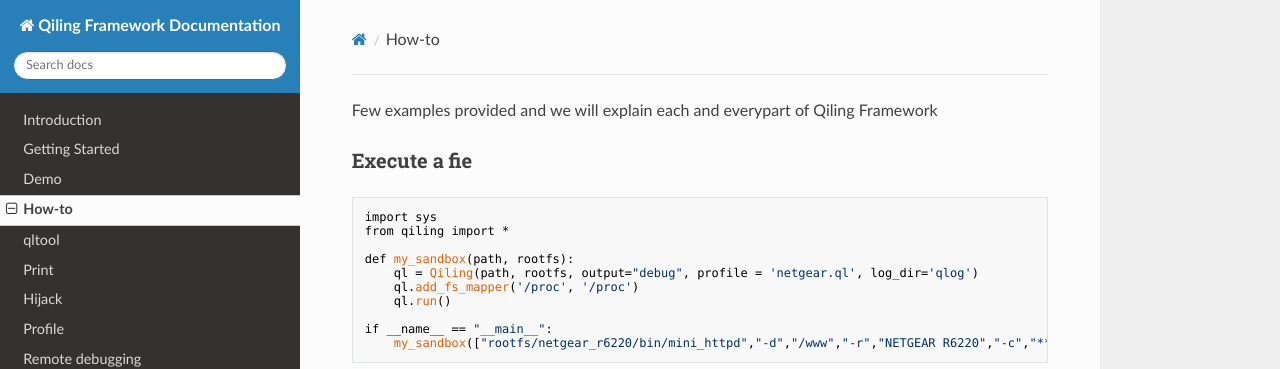
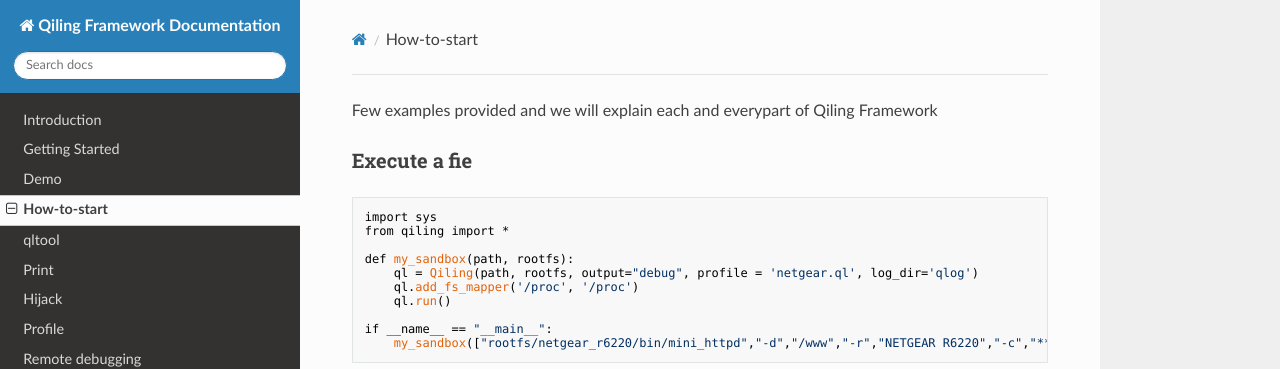
Before and after one commit to qilingframework/rtfd.io, an MkDocs documentation site: the page built from docs/usage.md, in a window 1280 px wide and 900 px high. Shown: the top 369 px of the window. Built offline with MkDocs 1.6.1, drawn with Linux system fonts in a browser that asks for light colours; nearby versions of some CDN libraries.

Commit message:
update usage

```diff
--- a/mkdocs.yml
+++ b/mkdocs.yml
@@ -9,7 +9,7 @@ nav:
 - 'Introduction': 'index.md'
 - 'Getting Started': 'getting_started.md'
 - 'Demo': 'demo.md'
-- 'How-to': 'usage.md'
+- 'How-to-start': 'usage.md'
 - 'qltool': 'qltool.md'
 - 'Print': 'print.md'
 - 'Hijack': 'hijack.md'
```
